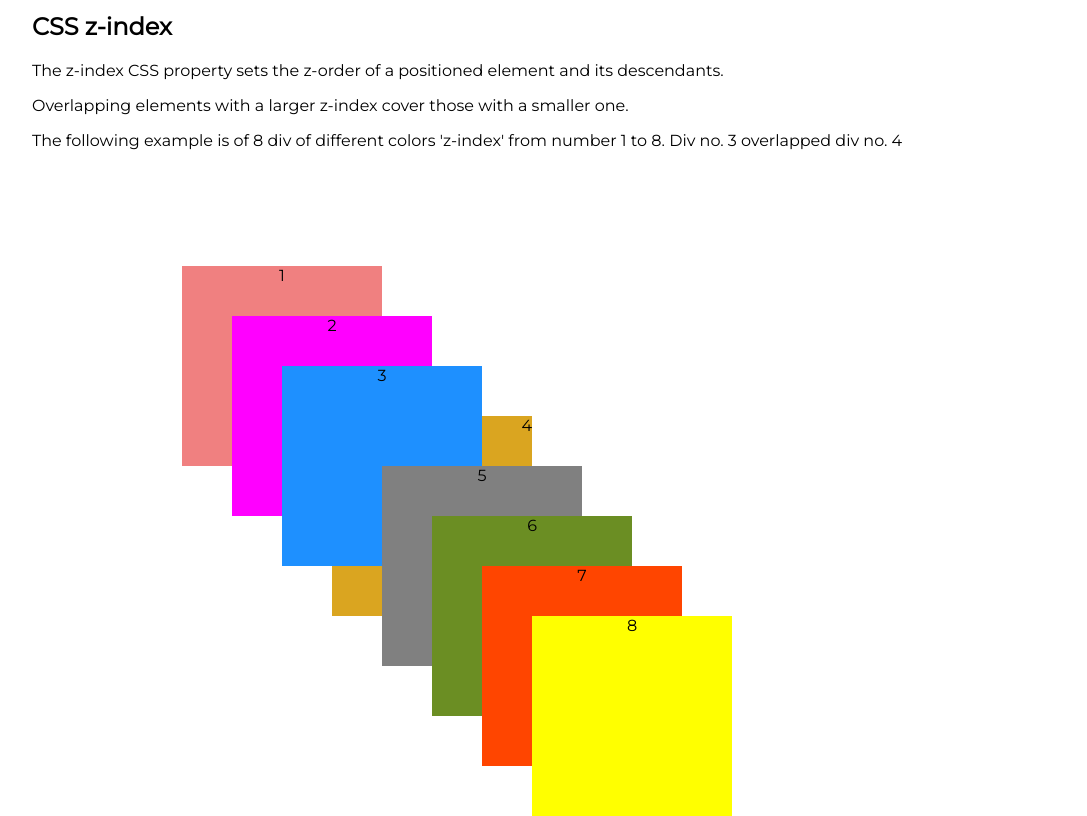
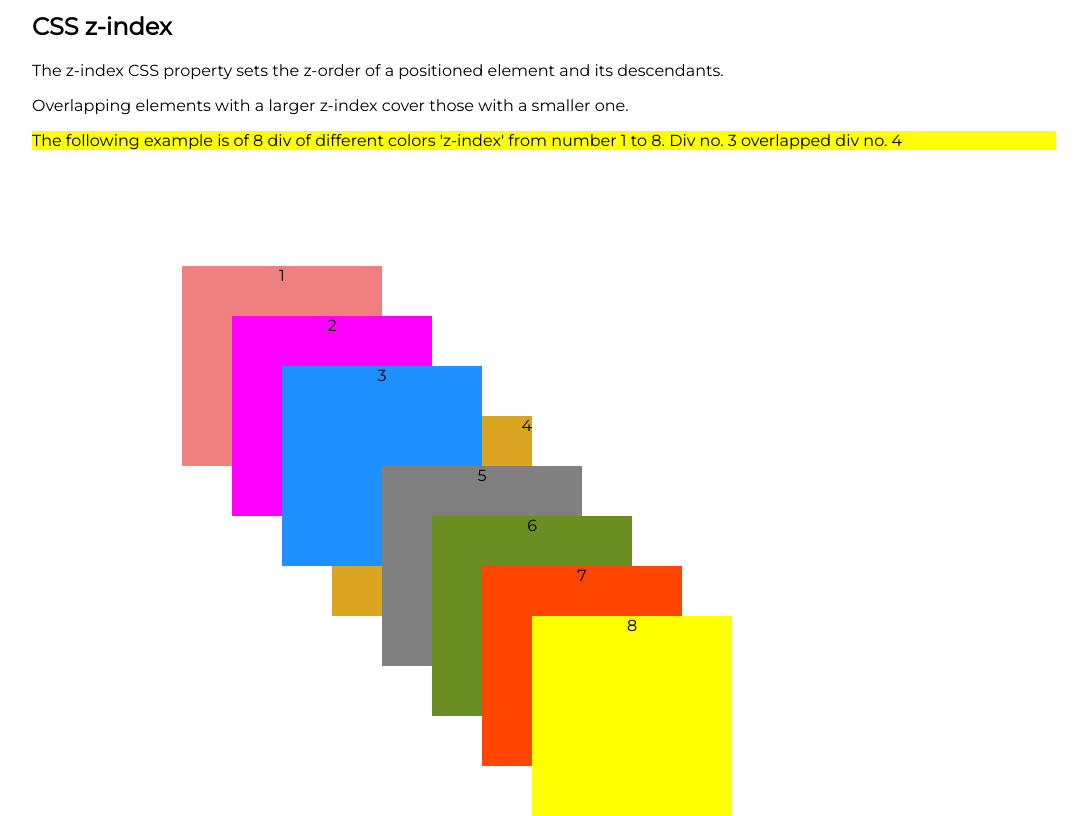
Before and after one commit to nazmulkarim110/positioning, a plain HTML site: page index.html in a window 1280 px wide. Shown: the part 1120-1936 px from the top of the page, without its empty margins (96-1183 px from the left). Drawn offline with Linux system fonts and the light colour scheme.

Commit message:
Update style.css

```diff
--- a/css/style.css
+++ b/css/style.css
@@ -2,6 +2,9 @@ body{
     font-family: 'Montserrat', sans-serif;
     margin: 0;
     padding: 0;
+}
+.highlight{
+  background-color: yellow;
 }
 
 .position{
```
